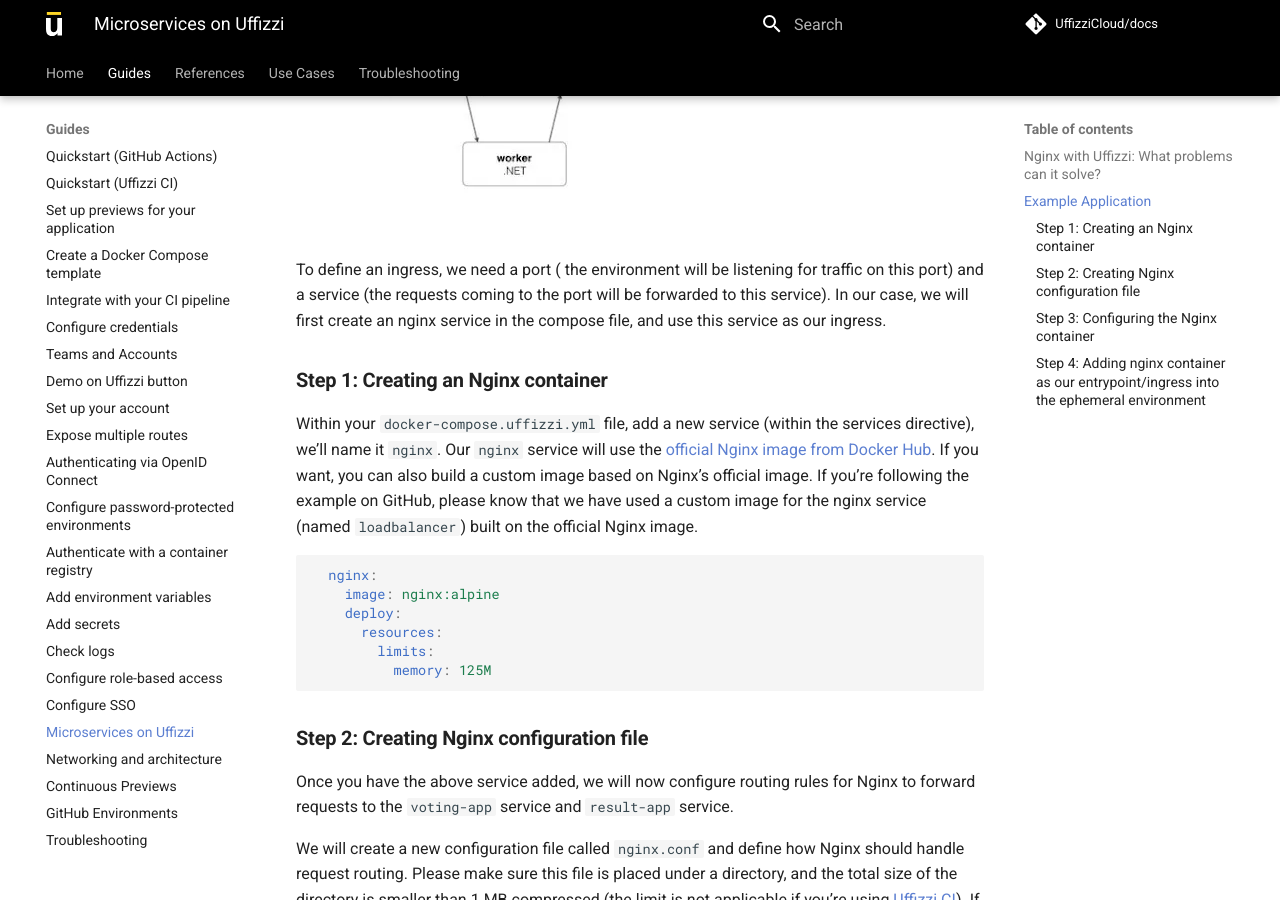
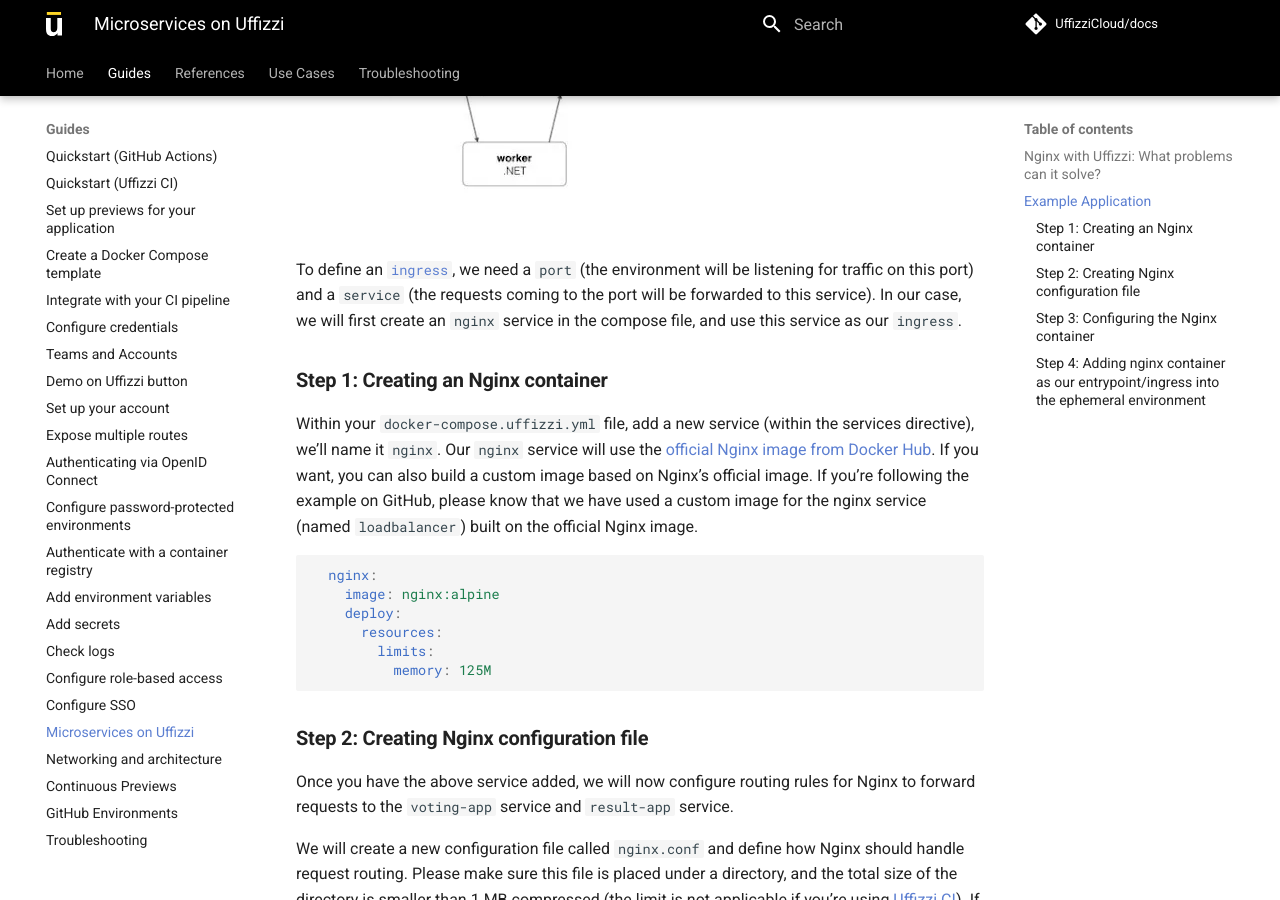
Before and after one commit to UffizziCloud/docs, an MkDocs documentation site: the page built from docs/guides/support-microservices-in-ephemeral-environments-with-nginx.md, in a window 1280 px wide and 900 px high, scrolled down 2631 px. Built offline with MkDocs 1.6.1 and Material for MkDocs 9.7.7, drawn with Linux system fonts in a browser that asks for light colours; comment, search, counter and statistics services are not loaded; some of the changed lines change nothing that is shown.

Commit message:
add code formatting

```diff
--- a/docs/guides/support-microservices-in-ephemeral-environments-with-nginx.md
+++ b/docs/guides/support-microservices-in-ephemeral-environments-with-nginx.md
@@ -35,7 +35,7 @@
 
 ![Voting application microservices architecture](../assets/images/microservices-architecture-with-nginx.webp)
 
-To define an ingress, we need a port ( the environment will be listening for traffic on this port) and a service (the requests coming to the port will be forwarded to this service). In our case, we will first create an nginx service in the compose file, and use this service as our ingress.
+To define an [`ingress`](../references/compose-spec.md#ingress-required), we need a `port` (the environment will be listening for traffic on this port) and a `service` (the requests coming to the port will be forwarded to this service). In our case, we will first create an `nginx` service in the compose file, and use this service as our `ingress`.
 
 ### **Step 1: Creating an Nginx container**
 
```
